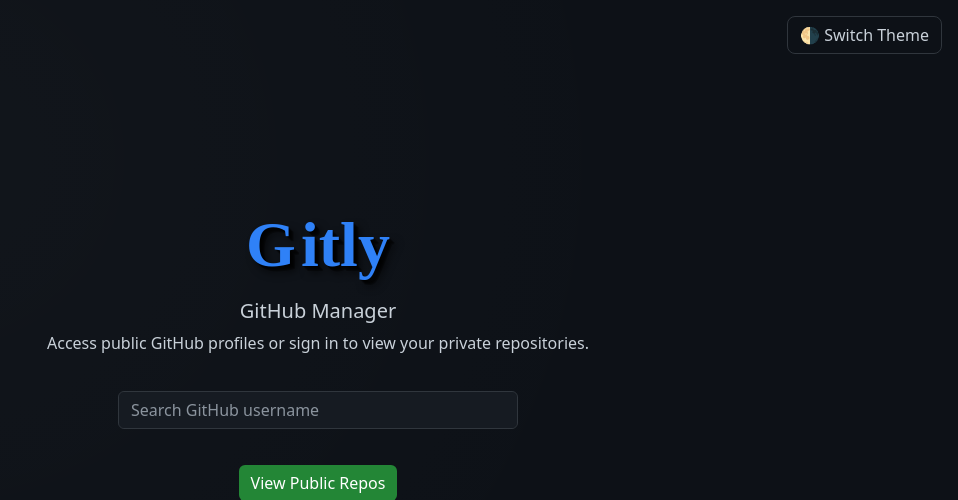
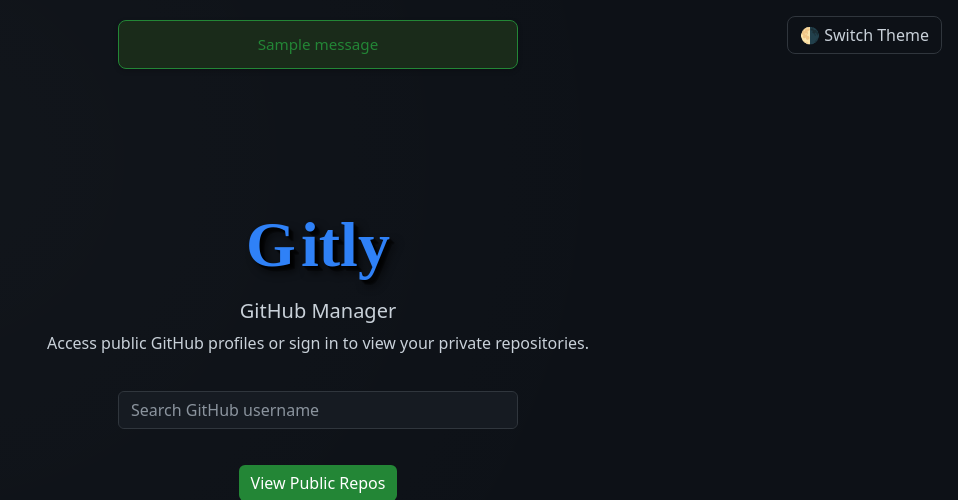
Before and after one commit to vishalmotirale/Gitly, a Flask app: page / in a window 1280 px wide. Shown: the top 500 px of the page, without its empty margins (322-1280 px from the left). Run offline with Flask 3, Linux system fonts and the light colour scheme; one stand-in notice (Sample message) is shown; parts of the project's set-up code (start-up, migrations or seed data) failed here and were passed over.

Commit message:
index fixed

```diff
--- a/templates/index.html
+++ b/templates/index.html
@@ -120,7 +120,7 @@
       color: white;
     }
 
-    /* ✅ Custom style for theme switch button */
+    /* Custom style for theme switch button */
     #theme-btn .btn-outline-primary {
       display: flex;
       align-items: center;
@@ -222,6 +222,48 @@
       align-items: center;
       width: 100%;
     }
+
+    /* Flash Messages Styling */
+    .flash-messages-container {
+      position: absolute;
+      top: 20px;
+      width: 100%;
+      display: flex;
+      justify-content: center;
+      z-index: 10;
+    }
+
+    .flash-message {
+      padding: 12px 20px;
+      border-radius: 8px;
+      font-size: 0.95rem;
+      font-weight: 500;
+      margin-bottom: 1.5rem; /* Space below the message */
+      text-align: center;
+      width: 100%;
+      max-width: 400px; /* Adjust as needed */
+      box-shadow: 0 2px 5px rgba(0,0,0,0.2);
+      opacity: 1; /* Ensure initial opacity is 1 */
+      transition: opacity 0.5s ease-out; /* Add transition for smooth fade */
+    }
+
+    .flash-message.error {
+      background-color: #2b1a1a;
+      color: #ff7b72;
+      border: 1px solid #ff7b72;
+    }
+
+    .flash-message.success {
+      background-color: #1a2b1a;
+      color: #238636;
+      border: 1px solid #238636;
+    }
+
+    .flash-message.info {
+      background-color: #1a202b;
+      color: #58a6ff;
+      border: 1px solid #58a6ff;
+    }
   </style>
 </head>
 <body>
@@ -232,10 +274,25 @@
 
   <div id="main-content">
     <div class="position-absolute top-0 end-0 m-3 hidden" id="theme-btn">
-      <button class="btn btn-outline-primary">
+      <button class="btn btn-outline-primary" onclick="toggleTheme()">
         🌗 Switch Theme
       </button>
     </div>
+
+    {# Flash Messages Display #}
+    {% with messages = get_flashed_messages(with_categories=true) %}
+      {% if messages %}
+        <div class="flash-messages-container">
+          <div style="width: 100%; max-width: 400px;">
+            {% for category, message in messages %}
+              <div class="flash-message {{ category }} mb-2">
+                {{ message }}
+              </div>
+            {% endfor %}
+          </div>
+        </div>
+      {% endif %}
+    {% endwith %}
 
     <div class="logo-container mb-2">
       <h1 id="g-letter">G</h1>
@@ -247,20 +304,19 @@
       Access public GitHub profiles or sign in to view your private repositories.
     </p>
 
-    <div id="search-box" class="animate__animated hidden w-100 px-3">
-      <input type="text" class="form-control" placeholder="Search GitHub username">
-    </div>
-
-    <div id="public-btn" class="animate__animated hidden">
-      <button class="btn btn-success mt-3">View Public Repos</button>
-    </div>
+    {# Form for "View Public Repos" #}
+    <form action="/" method="POST" id="search-form" class="animate__animated hidden w-100 px-3">
+      <input type="text" name="username" class="form-control" placeholder="Search GitHub username">
+      <button type="submit" class="btn btn-success mt-3">View Public Repos</button>
+    </form>
 
     <p id="or-text" class="animate__animated hidden mt-3">or</p>
 
+    {# Link for "Sign in with GitHub" #}
     <div id="github-btn" class="animate__animated hidden">
-      <button class="btn btn-primary">
+      <a href="{{ url_for('login') }}" class="btn btn-primary">
         <i class="bi bi-github" aria-hidden="true"></i> Sign in with GitHub
-      </button>
+      </a>
     </div>
 
     <footer id="footer" class="text-muted animate__animated hidden">
@@ -280,14 +336,22 @@
 
       await sleep(500);
       const ids = [
-        "subtitle", "description", "search-box",
-        "public-btn", "or-text", "github-btn", "footer", "theme-btn"
+        "subtitle", "description", "search-form", // Changed to search-form
+        "or-text", "github-btn", "footer", "theme-btn"
       ];
       await sleep(1500);
       ids.forEach(id => {
         const el = document.getElementById(id);
         el.classList.remove("hidden");
         el.classList.add("animate__fadeInUp", "show");
+      });
+
+      // Flash messages fade out after 3 seconds
+      document.querySelectorAll('.flash-message').forEach(flashMessage => {
+          setTimeout(() => {
+              flashMessage.style.opacity = '0';
+              flashMessage.addEventListener('transitionend', () => flashMessage.remove());
+          }, 3000);
       });
     };
 
@@ -296,13 +360,20 @@
     });
 
     document.addEventListener("DOMContentLoaded", () => {
-      const themeBtn = document.getElementById("theme-btn");
-      if (themeBtn) {
-        themeBtn.addEventListener("click", () => {
-          document.body.classList.toggle("light-mode");
-        });
+      // Apply saved theme on load
+      const savedTheme = localStorage.getItem('theme');
+      if (savedTheme === 'light-mode') {
+        document.body.classList.add('light-mode');
+      } else {
+        document.body.classList.remove('light-mode');
       }
     });
+
+    function toggleTheme() {
+      const body = document.body;
+      body.classList.toggle('light-mode');
+      localStorage.setItem('theme', body.classList.contains('light-mode') ? 'light-mode' : 'dark-mode');
+    }
   </script>
 
 </body>
```
